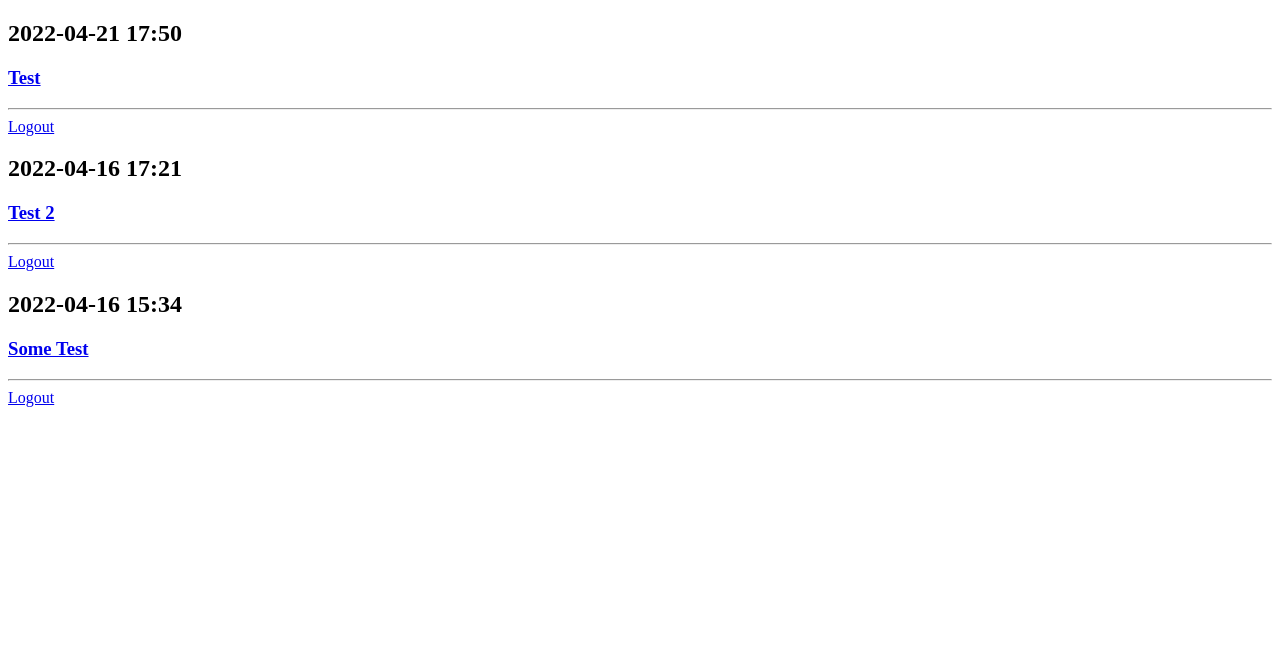
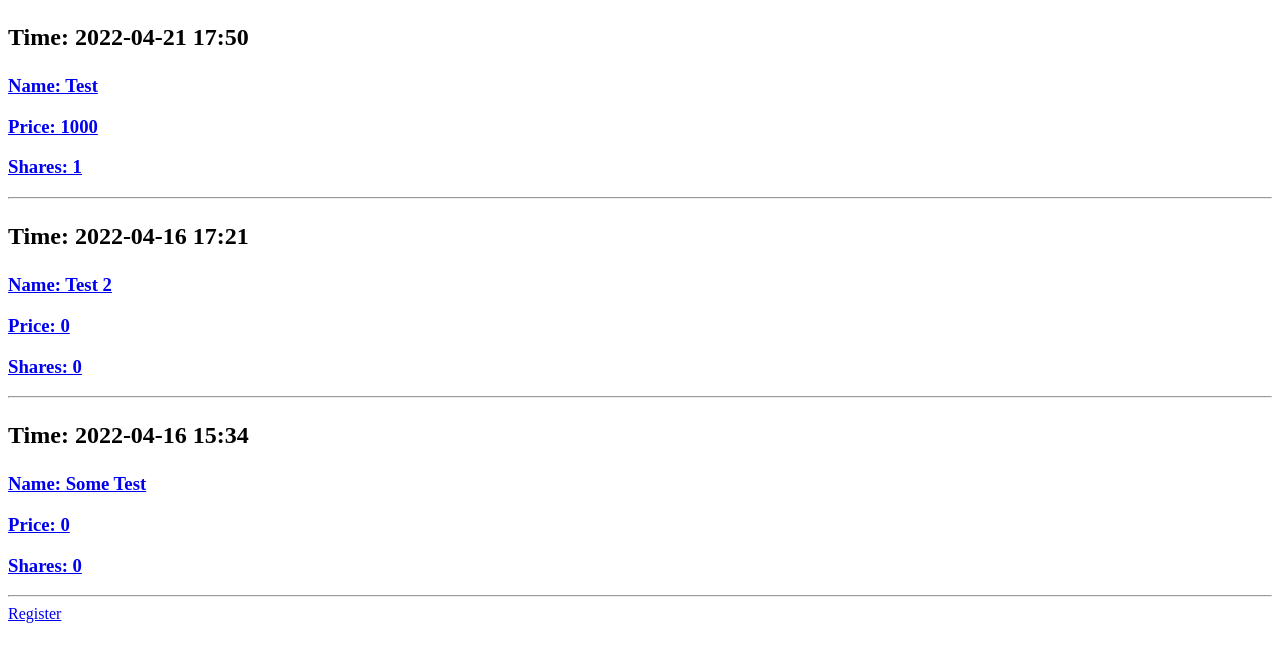
Before and after one commit to pinballtec/Trader_notes, a Django app: page /entry-list in a window 1280 px wide. Shown: the top 662 px of the page. Run offline with Django 4.2, Linux system fonts and the light colour scheme; data comes from the database, SQL or seed files in the repository; both versions use the stored data as it was after the commit.

Commit message:
all finished

```diff
--- a/project/app_app/models.py
+++ b/project/app_app/models.py
@@ -4,6 +4,8 @@ from django.utils import timezone
 
 class Entry(models.Model):
     title = models.CharField(max_length=200)
+    price = models.CharField(max_length=200)
+    shares = models.CharField(max_length=200)
     content = models.TextField()
     date_created = models.DateTimeField(default=timezone.now)
 
--- a/project/app_app/templates/app_app/entry_list.html
+++ b/project/app_app/templates/app_app/entry_list.html
@@ -9,17 +9,32 @@
 {% for entry in entry_list %}
     <article>
         <h2 class="{{ entry.date_created|date:'l' }}">
-            {{ entry.date_created|date:'Y-m-d H:i' }}
+            <p> Time: {{ entry.date_created|date:'Y-m-d H:i' }}</p>
         </h2>
         <h3>
             <a href="{% url 'entry-detail' entry.id %}">
-                {{ entry.title }}
+                <p>Name: {{ entry.title }}</p>
+            </a>
+        </h3>
+        <h3>
+            <a href="{% url 'entry-detail' entry.id %}">
+                <p>Price: {{ entry.price }}</p>
+            </a>
+        </h3>
+        <h3>
+            <a href="{% url 'entry-detail' entry.id %}">
+                <p>Shares: {{ entry.shares }}</p>
             </a>
         </h3>
     </article>
 <hr>
-<a href="{% url 'admin:logout' %}">Logout</a>
 {% endfor %}
+{% if request.user.is_authenticated %}
+<p>Hello {{request.user}}</p>
+<a href="{% url 'logout' %}">Logout</a>
+{% else %}
+<a href="{% url 'test' %}">Register</a>
+{% endif %}
 <!--{% endblock content %}-->
 </body>
 </html>
--- a/project/app_app/urls.py
+++ b/project/app_app/urls.py
@@ -5,6 +5,7 @@ urlpatterns = [
     path('', views.urls, name='urls'),
     path('register/', views.register_request, name='test'),
     path("login/", views.login_request, name="login"),
+    path('logout/', views.logout_page, name='logout'),
     path("entry-list", views.EntryListView.as_view(), name="entry-list"),
     path("entry/<int:pk>", views.EntryDetailView.as_view(), name="entry-detail"),
     path("create", views.EntryCreateView.as_view(), name="entry-create"),
--- a/project/app_app/views.py
+++ b/project/app_app/views.py
@@ -5,7 +5,7 @@ from .forms import NewUserForm
 from django.contrib.auth import login
 from django.contrib import messages
 from django.contrib.auth.forms import AuthenticationForm, UserCreationForm
-from django.contrib.auth import login, authenticate
+from django.contrib.auth import login, authenticate, logout
 from django.views.decorators.csrf import csrf_exempt
 from django.views.generic import (
     ListView,
@@ -64,7 +64,7 @@ class EntryDetailView(DetailView):
 
 class EntryCreateView(CreateView):
     model = Entry
-    fields = ["title", "content"]
+    fields = ["title", "content", "price", "shares", "date_created"]
     success_url = reverse_lazy("entry-list")
 
 
@@ -86,3 +86,8 @@ class EntryDeleteView(DeleteView):
 
 def urls(request):
     return render(request, 'app_app/urls.html')
+
+
+def logout_page(request):
+    logout(request)
+    return redirect('login')
```
Also changed, not shown: project/app_app/templates/app_app/urls.html (+6 -1 lines), project/app_app/migrations/0003_entry_price_entry_shares.py (added), project/db.sqlite3.
